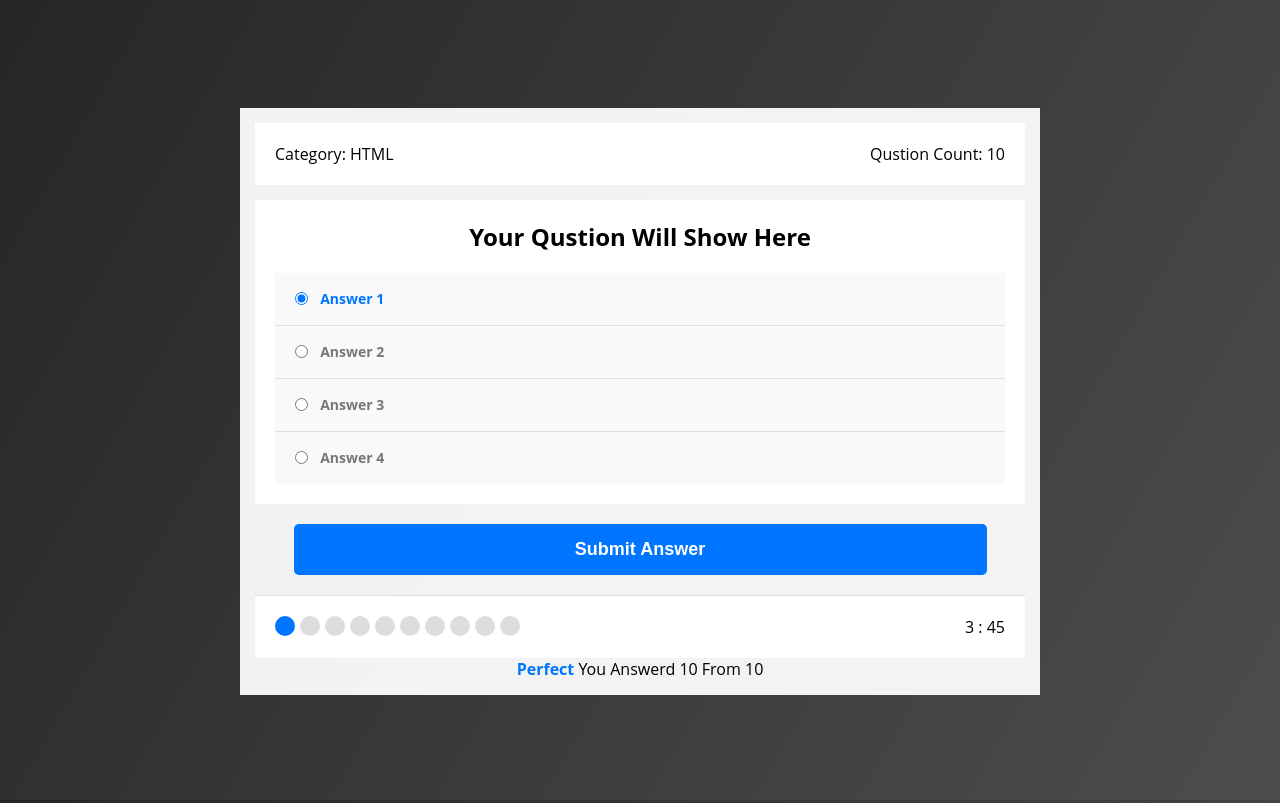
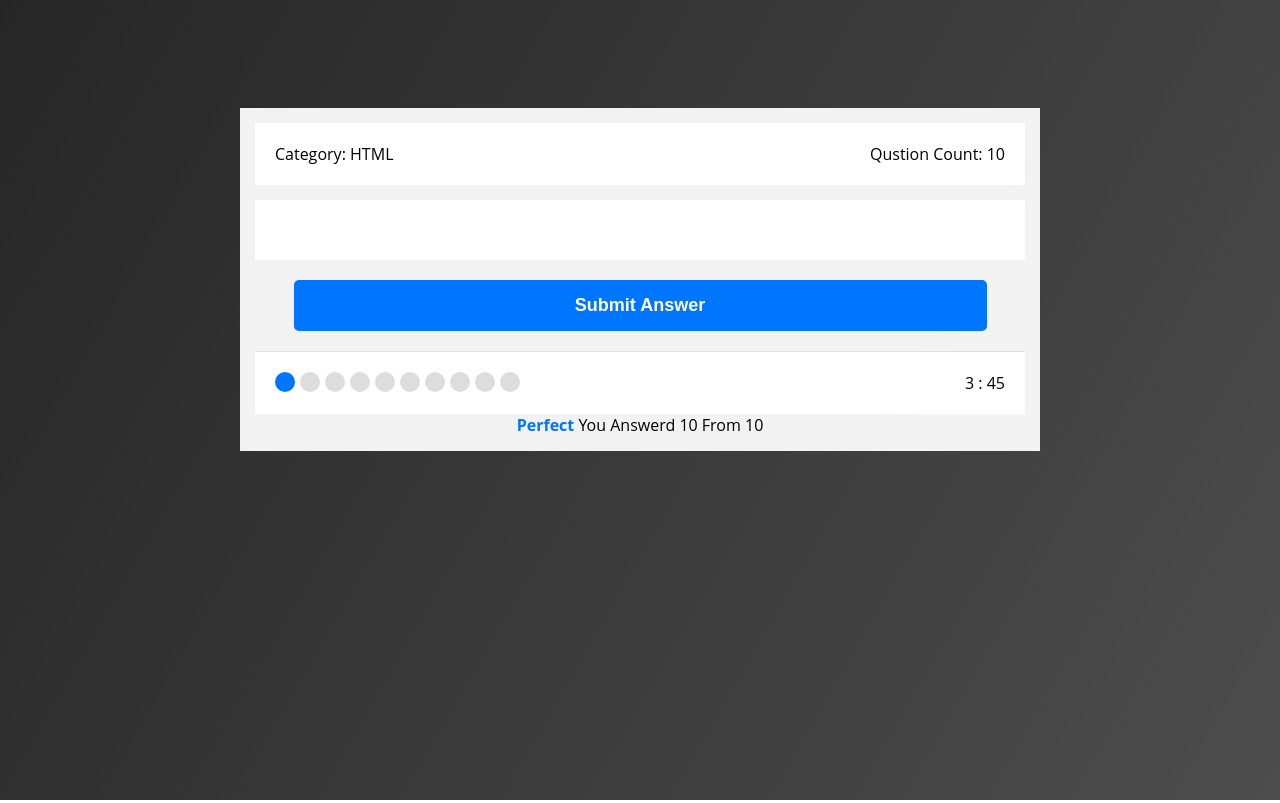
Before and after one commit to mo7amedehab97/Quiz-App, a plain HTML site: page html/qustions-page.html in a window 1280 px wide. Drawn offline with Linux system fonts and the light colour scheme.

Commit message:
delete the temp qustion & the answeres element to add them dyinamic using js relates #20

```diff
--- a/html/qustions-page.html
+++ b/html/qustions-page.html
@@ -18,23 +18,10 @@
     <div class="count">qustion count: <span></span></div>
     </div>
     <div class="quiz-area">
-        <h2>your qustion will show here</h2>
+
     </div>
     <div class="answer-area">
-        <div class="answer">
-            <input type="radio" name="qustions" id="1" checked>
-            <label for="1">answer 1</label>
-        </div>
-        <div class="answer">
-            <input type="radio" name="qustions" id="2">
-            <label for="2">answer 2</label>
-        </div>   <div class="answer">
-            <input type="radio" name="qustions" id="3">
-            <label for="3">answer 3</label>
-        </div>   <div class="answer">
-            <input type="radio" name="qustions" id="4">
-            <label for="4">answer 4</label>
-        </div>
+
     </div>
     <button class="submit-btn"> submit answer</button>
     <div class="bullets">
```
